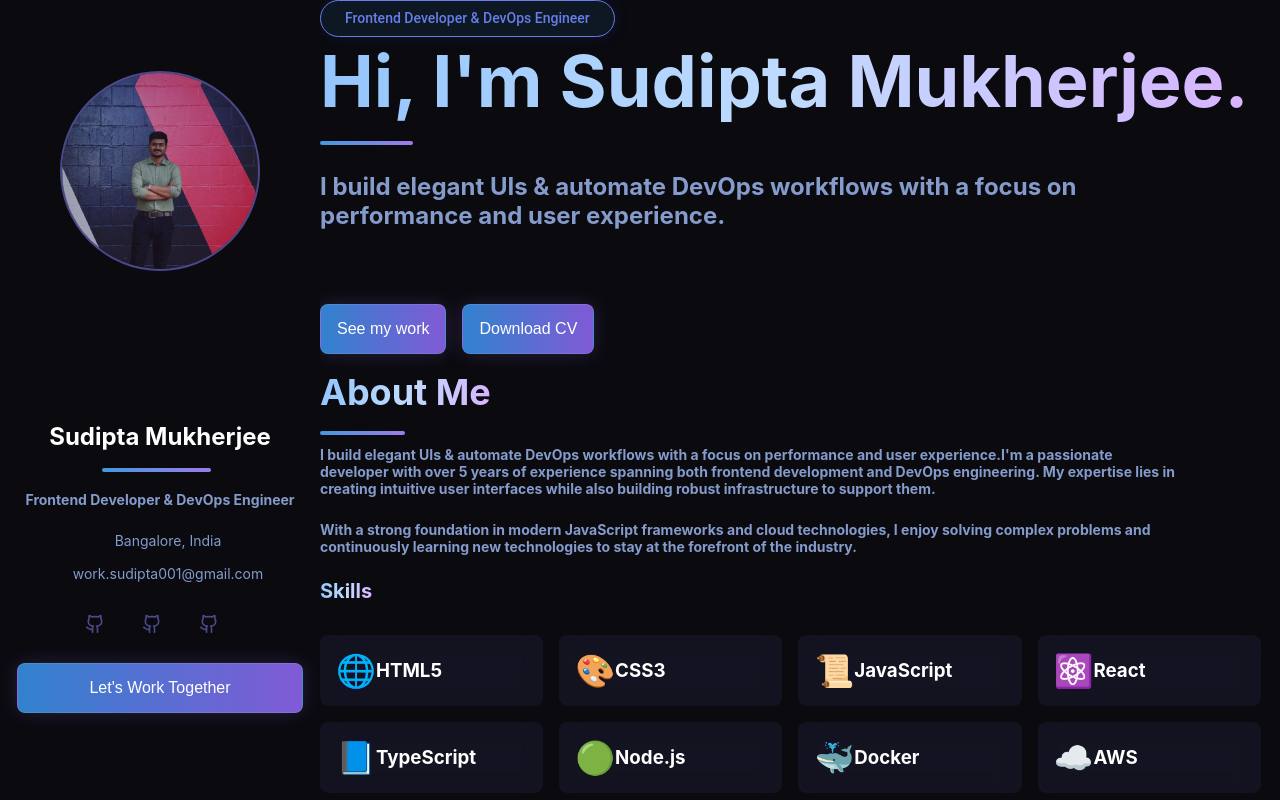
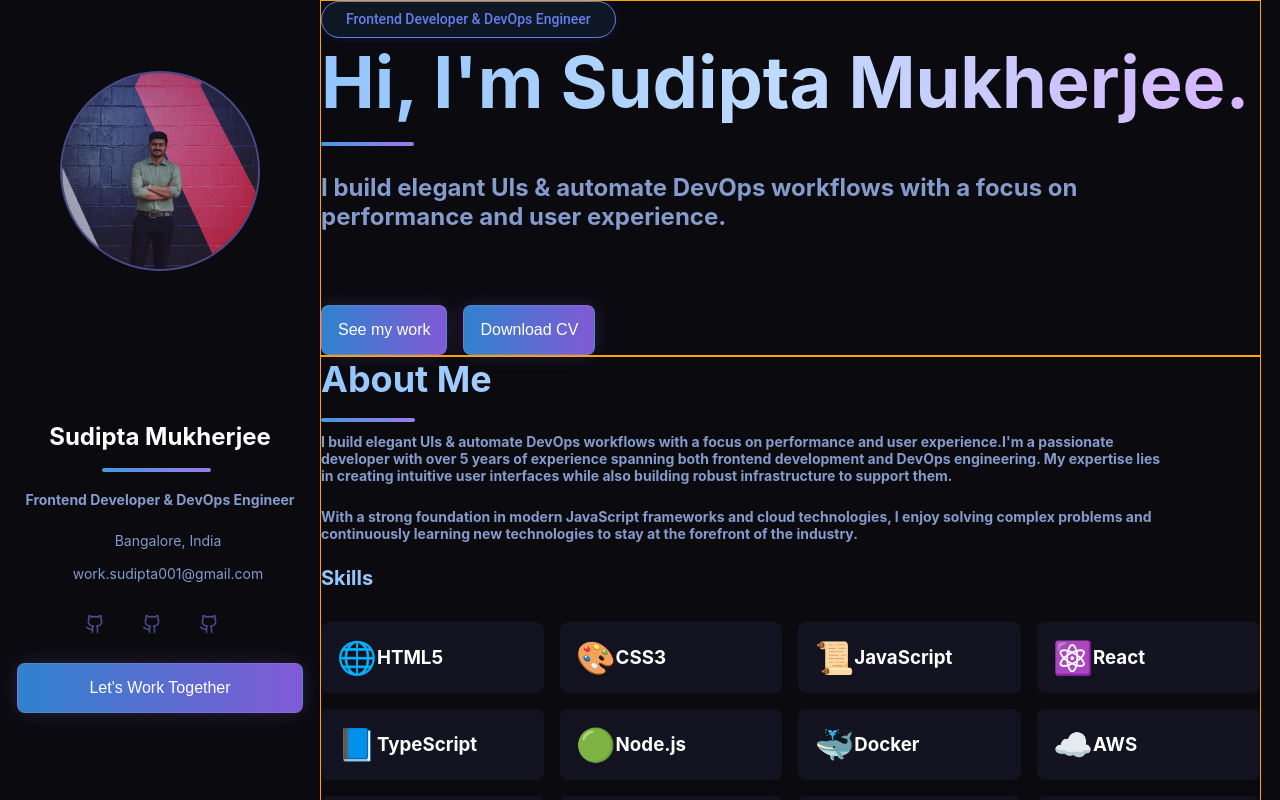
Before and after one commit to sudiptaMukherjee2001/Portfolio, a Next.js app: page / in a window 1280 px wide. Built offline with nearby package versions, Linux system fonts and the light colour scheme; some icons are missing.

Commit message:
Refactored IntroSection and AboutMe components to use Grid container and added  responsiveness to about me section`

```diff
--- a/src/component/IntroSection.jsx
+++ b/src/component/IntroSection.jsx
@@ -6,15 +6,16 @@
 
 const IntroSection = () => {
     return (
-        <Grid container  maxWidth={'98%'}
-        //border={'1px solid orange'}
+        <Grid container
+            maxWidth={'98%'}
+            border={'1px solid orange'}
         >
-            <CustomBox  className='introSection'>
+            <CustomBox className='rightside-content-wrapper'>
 
-            <Grid item size={{ lg: 12,xl:12 }} >
+                <Grid item size={{ lg: 12, xl: 12 }} >
                     <CustomChip label="Frontend Developer & DevOps Engineer" variant="outlined" />
                 </Grid>
-            <Grid item size={{ lg: 12,xl:12 }} >
+                <Grid item size={{ lg: 12, xl: 12 }} >
 
                     <CustomBox mb={"3rem"} fontSize="7xl" gradientLineWidth="10%">
                         <h1 className='typography-main'>
@@ -23,7 +24,7 @@
                     </CustomBox>
 
                 </Grid>
-            <Grid item size={{ lg: 12,xl:12 }} >
+                <Grid item size={{ lg: 12, xl: 12 }} >
 
                     <CustomBox mb={"3rem"} fontSize="2xl" maxWidth="764px">
                         <h1 className='typography-sub'>
@@ -32,7 +33,7 @@
                     </CustomBox>
 
                 </Grid>
-            <Grid item size={{ lg: 12,xl:12 }} >
+                <Grid item size={{ lg: 12, xl: 12 }} >
 
 
                     <CustomBox display="flex" alignItems="center" ColumnGap="1rem">
--- a/src/component/aboutMe.jsx
+++ b/src/component/aboutMe.jsx
@@ -2,17 +2,26 @@
 import CustomSection from './customSection'
 import { CustomBox } from '@/style/CustomBox.style'
 import SkillContainer from './skillContainer'
+import { Grid } from '@mui/material'
 
 const AboutMe = () => {
     return (
-        <CustomSection display="flex"  flexDirection={"column"} alignItems="start" minHeight="90vh">
-
-            <CustomBox mb={"2rem"} fontSize="4xl" gradientLineWidth="50%">
+        <Grid container
+            maxWidth={'98%'}
+            border={'1px solid orange'}
+        >
+            <CustomBox className='rightside-content-wrapper'>
+                {/* Title of about me section start */}
+                <Grid item size={{ lg: 12, xl: 12 }} >
+                    <CustomBox mb={"2rem"} fontSize="4xl" gradientLineWidth="10%">
                         <h1 className='typography-main'>
                             About Me
                         </h1>
                     </CustomBox>
+                </Grid>
+                {/* Title of about me section end */}
                 {/* Description about me start */}
+                <Grid item size={{ lg: 12, xl: 12 }} >
                     <CustomBox fontSize="sm" maxWidth="90%" paraGap="1.5rem" >
                         <h3 className='typography-sub'  >
                             I build elegant UIs & automate DevOps workflows with a focus on performance and user experience.I'm a passionate developer with over 5 years of experience spanning both frontend development and DevOps engineering. My expertise lies in creating intuitive user interfaces while also building robust infrastructure to support them.
@@ -21,17 +30,24 @@
                             With a strong foundation in modern JavaScript frameworks and cloud technologies, I enjoy solving complex problems and continuously learning new technologies to stay at the forefront of the industry.
                         </h3>
                     </CustomBox>
+                </Grid>
                 {/* Description about me end */}
                  {/* skill part start here */}
+                <Grid item size={{ lg: 12, xl: 12 }} >
                     <CustomBox mb={"2rem"} fontSize="xl">
                         <h1 className='typography-main'>
                             Skills
                         </h1>
                     </CustomBox>
+                </Grid>
                 {/* all skills */}
             <SkillContainer />
-            {/* skill part end here */}
-        </CustomSection>
+            {/* skill part end here */ }
+            </CustomBox>
+        </Grid>
+        // <CustomSection display="flex"  flexDirection={"column"} alignItems="start" minHeight="90vh">
+
+        // </CustomSection>
     )
 }
 
--- a/src/component/skillContainer.jsx
+++ b/src/component/skillContainer.jsx
@@ -4,7 +4,7 @@
 import { CustomBox } from '@/style/CustomBox.style'
 const SkillContainer = () => {
   return (
-    <Grid container spacing={2}  maxWidth={"98%"}>
+    <Grid container spacing={2}  >
         {skills.map((skill, index) => (
             <Grid item
         size={{ lg: 3 }} key={index} >
--- a/src/style/CustomBox.style.js
+++ b/src/style/CustomBox.style.js
@@ -140,14 +140,15 @@
       height: '100%',
     },
   // 2. Introsection responsive styles
-  "&.introSection":{
-  minWidth: '90%',
-  margin: '0 auto',
-    // border:'4px solid red',
+  "&.rightside-content-wrapper":{
+    border:'4px solid red',
     minHeight: '67vh',
     display: 'flex',
     flexDirection: 'column',
     justifyContent: 'space-evenly',
+    minWidth: '90%',
+    maxWidth: '90%',
+    margin: 'auto',
   }
   }
 }))
```
Lines whose indentation alone changed are shown as unchanged.
